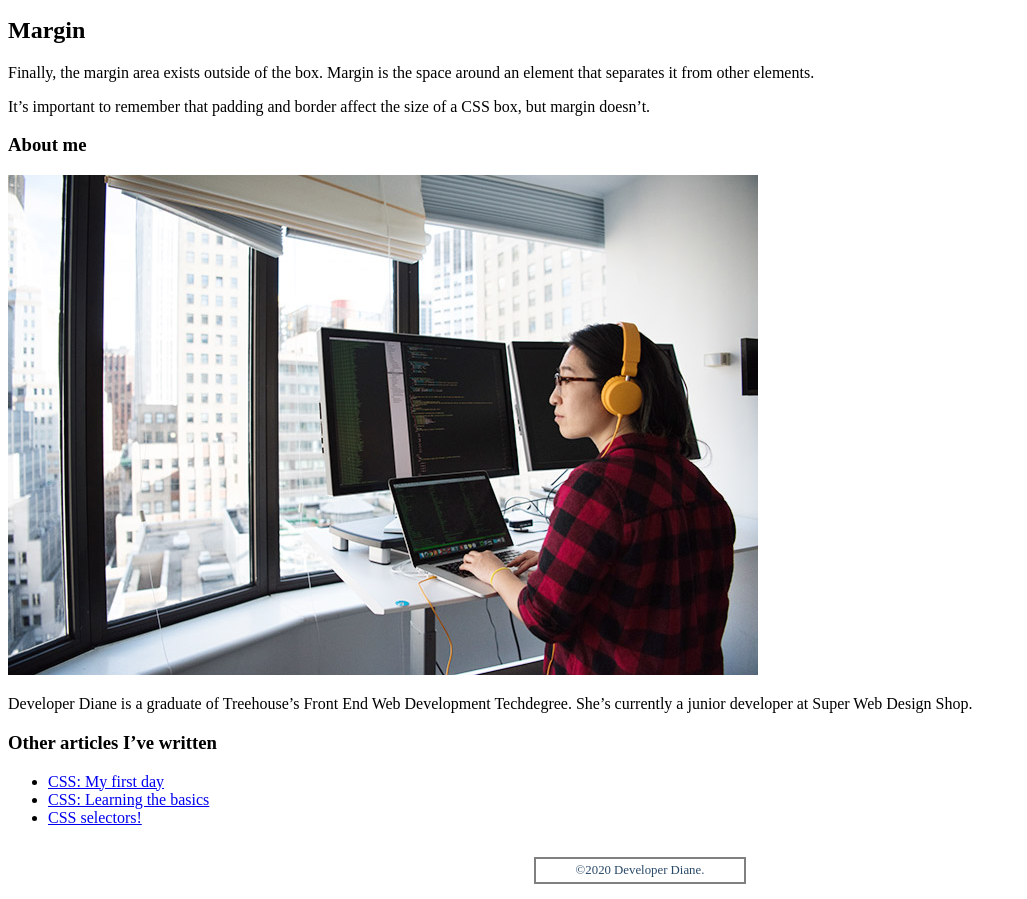
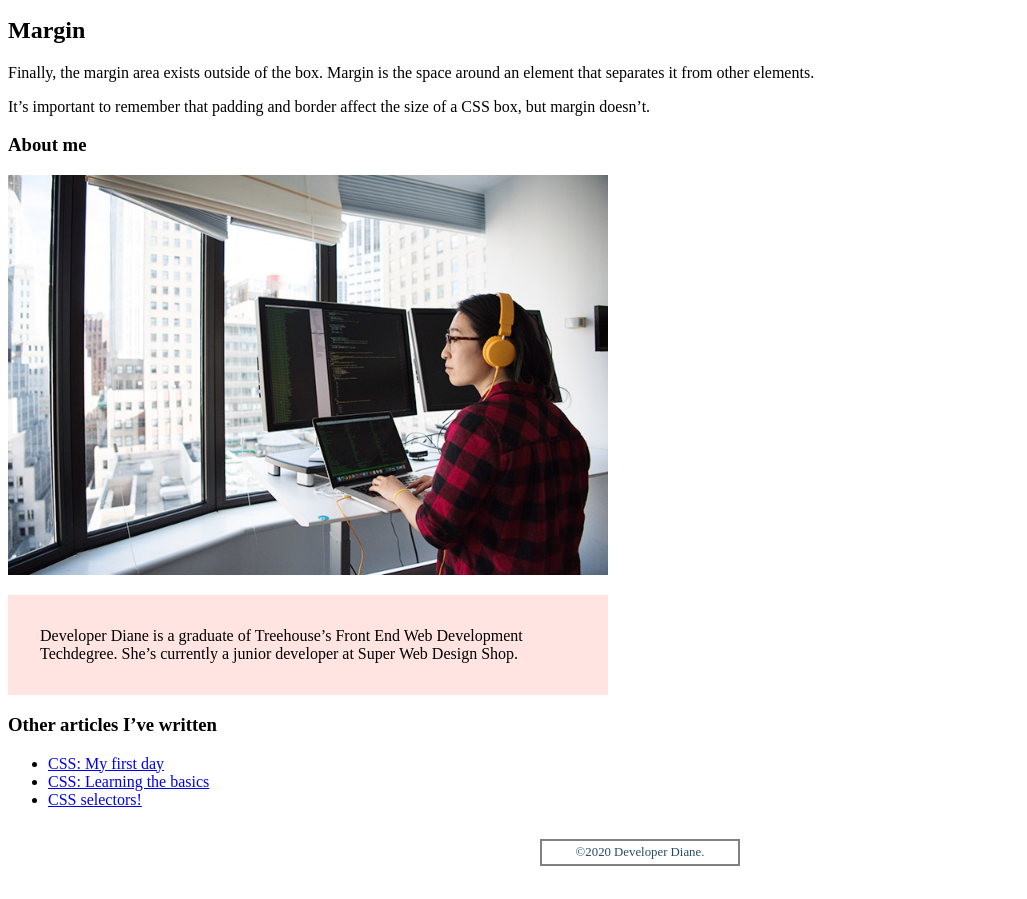
Before and after one commit to MustafaAhsanKhan/Team-Treehouse, a plain HTML site: page Web-Design/CSS/CSS-Layout/index.html in a window 1280 px wide. Shown: the part 962-1861 px from the top of the page, without its empty margins (0-1027 px from the left). Drawn offline with Linux system fonts and the light colour scheme.

Commit message:
Box-sizing

```diff
--- a/Web-Design/CSS/CSS-Layout/css/style.css
+++ b/Web-Design/CSS/CSS-Layout/css/style.css
@@ -1,9 +1,17 @@
+* {
+    box-sizing: border-box;
+}
+
 body {
     margin: 0px;
 }
 
 article, aside, footer {
     margin: 8px;
+}
+
+aside img {
+    width: 600px;
 }
 
 header {
@@ -24,3 +32,9 @@ footer {
     font-size: 0.8rem;
     text-align: center;
 }
+
+#bio {
+    width: 600px;
+    background-color: mistyrose;
+    padding: 2rem;
+}
--- a/Web-Design/CSS/CSS-Layout/index.html
+++ b/Web-Design/CSS/CSS-Layout/index.html
@@ -42,7 +42,7 @@
   <aside>
     <h3>About me</h3>
     <img src="developer-diane.jpg" alt="Developer Diane coding on her laptop.">
-    <p>Developer Diane is a graduate of Treehouse’s Front End Web Development Techdegree. She’s currently a junior developer at Super Web Design Shop.</p>
+    <p id = "bio">Developer Diane is a graduate of Treehouse’s Front End Web Development Techdegree. She’s currently a junior developer at Super Web Design Shop.</p>
     <h3>Other articles I’ve written</h3>
     <nav>
       <ul>
```
